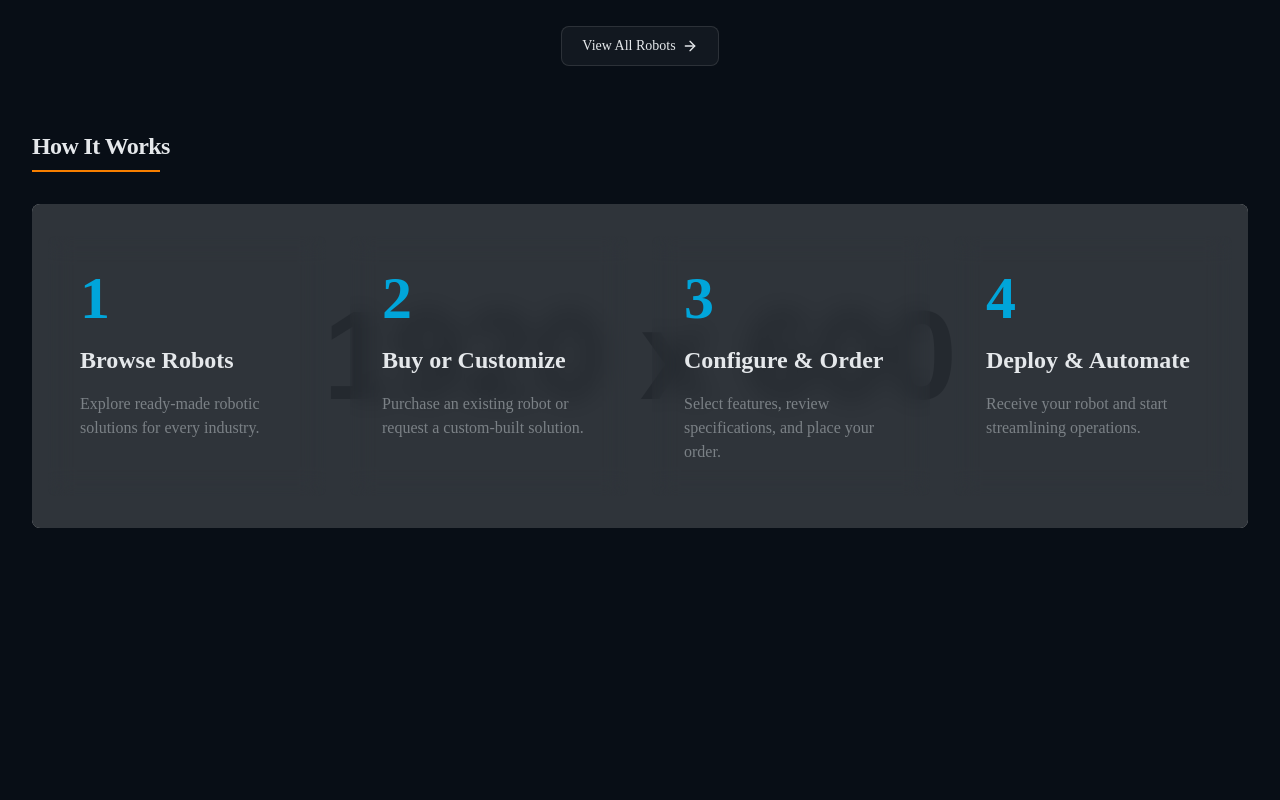
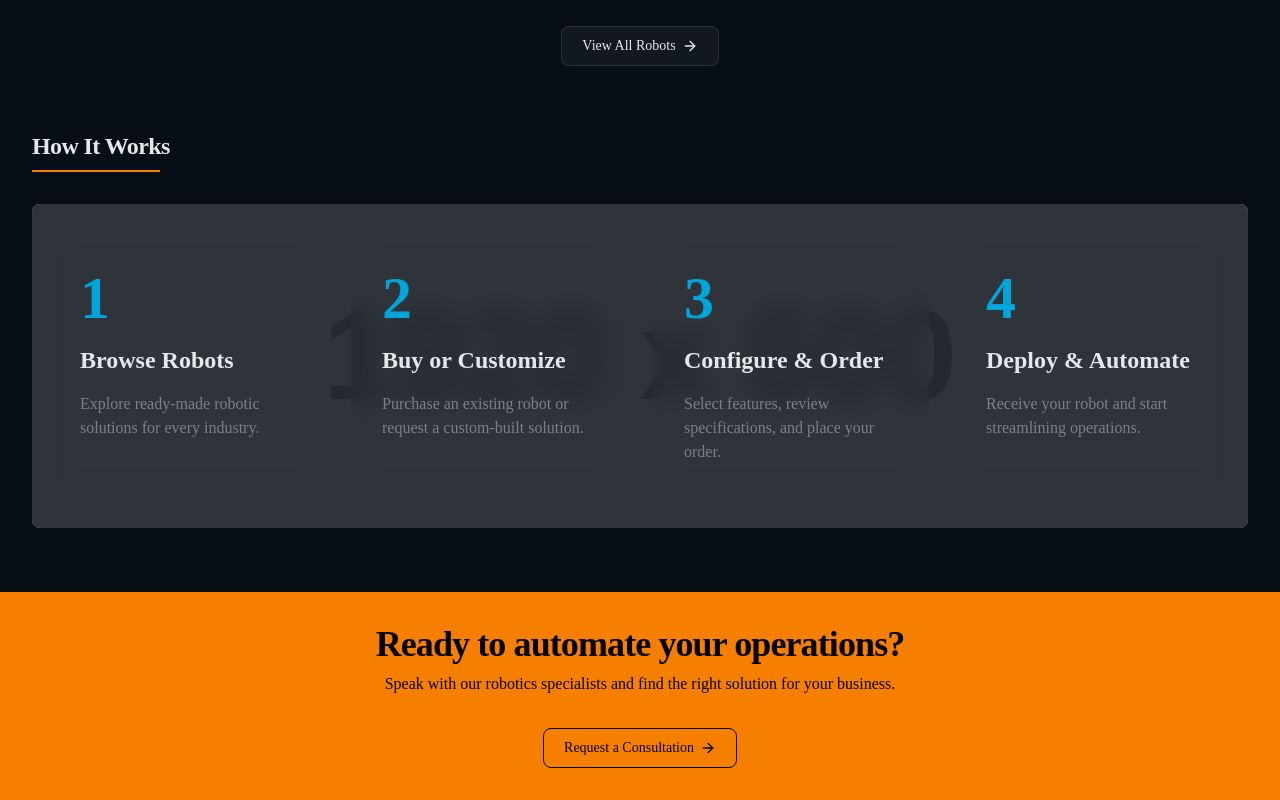
Before and after one commit to Shanxu-techie/robot-marketplace, a Next.js app: page / in a window 1280 px wide. Shown: the part 2730-3530 px from the top of the page. Before the commit the page ends 3322 px from the top, so only its background shows below. Built offline with nearby package versions, Linux system fonts and the light colour scheme.

Commit message:
feat: add cta-banner with custom Button variant

```diff
--- a/src/app/page.tsx
+++ b/src/app/page.tsx
@@ -1,3 +1,4 @@
+import CtaBanner from '@/components/cta-banner'
 import FeaturedRobots from '@/components/featured-robots'
 import Hero from '@/components/hero'
 import HowItWorks from '@/components/how-it-works'
@@ -14,6 +15,7 @@ export default function Home() {
       <Trust />
       <FeaturedRobots />
       <HowItWorks />
+      <CtaBanner />
     </div>
   )
 }
--- /dev/null
+++ b/src/components/cta-banner.tsx
@@ -0,0 +1,17 @@
+import { ArrowRight } from 'lucide-react'
+import { Button } from './ui/button'
+
+export default function CtaBanner() {
+  return (
+    <div className="bg-accent text-accent-foreground">
+      <div className="container mx-auto p-8 flex flex-col justify-center items-center">
+        <h2 className='text-4xl font-bold tracking-tight mb-2'>Ready to automate your operations?</h2>
+        <p>
+          Speak with our robotics specialists and find the right solution for
+          your business.
+        </p>
+        <Button variant="ctaOutline" className='mt-8 border-accent-foreground text-accent-foreground hover:bg-accent-foreground hover:text-accent'>Request a Consultation <ArrowRight /></Button>
+      </div>
+    </div>
+  )
+}
--- a/src/components/ui/button.tsx
+++ b/src/components/ui/button.tsx
@@ -1,57 +1,59 @@
-import * as React from "react"
-import { cva, type VariantProps } from "class-variance-authority"
-import { Slot } from "radix-ui"
+import * as React from 'react'
+import { cva, type VariantProps } from 'class-variance-authority'
+import { Slot } from 'radix-ui'
 
-import { cn } from "@/lib/utils"
+import { cn } from '@/lib/utils'
 
 const buttonVariants = cva(
   "group/button inline-flex shrink-0 items-center justify-center rounded-lg border border-transparent bg-clip-padding text-sm font-medium whitespace-nowrap transition-all outline-none select-none focus-visible:border-ring focus-visible:ring-3 focus-visible:ring-ring/50 active:not-aria-[haspopup]:translate-y-px disabled:pointer-events-none disabled:opacity-50 aria-invalid:border-destructive aria-invalid:ring-3 aria-invalid:ring-destructive/20 dark:aria-invalid:border-destructive/50 dark:aria-invalid:ring-destructive/40 [&_svg]:pointer-events-none [&_svg]:shrink-0 [&_svg:not([class*='size-'])]:size-4",
   {
     variants: {
       variant: {
-        default: "bg-primary text-primary-foreground hover:bg-primary/80",
+        default: 'bg-primary text-primary-foreground hover:bg-primary/80',
         outline:
-          "border-border bg-background hover:bg-muted hover:text-foreground aria-expanded:bg-muted aria-expanded:text-foreground dark:border-input dark:bg-input/30 dark:hover:bg-input/50",
+          'border-border bg-background hover:bg-muted hover:text-foreground aria-expanded:bg-muted aria-expanded:text-foreground dark:border-input dark:bg-input/30 dark:hover:bg-input/50',
         secondary:
-          "bg-secondary text-secondary-foreground hover:bg-[color-mix(in_oklch,var(--secondary),var(--foreground)_5%)] aria-expanded:bg-secondary aria-expanded:text-secondary-foreground",
+          'bg-secondary text-secondary-foreground hover:bg-[color-mix(in_oklch,var(--secondary),var(--foreground)_5%)] aria-expanded:bg-secondary aria-expanded:text-secondary-foreground',
         ghost:
-          "hover:bg-muted hover:text-foreground aria-expanded:bg-muted aria-expanded:text-foreground dark:hover:bg-muted/50",
+          'hover:bg-muted hover:text-foreground aria-expanded:bg-muted aria-expanded:text-foreground dark:hover:bg-muted/50',
         destructive:
-          "bg-destructive/10 text-destructive hover:bg-destructive/20 focus-visible:border-destructive/40 focus-visible:ring-destructive/20 dark:bg-destructive/20 dark:hover:bg-destructive/30 dark:focus-visible:ring-destructive/40",
-        link: "text-primary underline-offset-4 hover:underline",
+          'bg-destructive/10 text-destructive hover:bg-destructive/20 focus-visible:border-destructive/40 focus-visible:ring-destructive/20 dark:bg-destructive/20 dark:hover:bg-destructive/30 dark:focus-visible:ring-destructive/40',
+        link: 'text-primary underline-offset-4 hover:underline',
+        ctaOutline:
+          'border-accent-foreground text-accent-foreground bg-transparent hover:bg-accent-foreground hover:text-accent',
       },
       size: {
         default:
-          "h-10 gap-1.5 px-5 has-data-[icon=inline-end]:pr-2 has-data-[icon=inline-start]:pl-2",
+          'h-10 gap-1.5 px-5 has-data-[icon=inline-end]:pr-2 has-data-[icon=inline-start]:pl-2',
         xs: "h-6 gap-1 rounded-[min(var(--radius-md),10px)] px-2 text-xs in-data-[slot=button-group]:rounded-lg has-data-[icon=inline-end]:pr-1.5 has-data-[icon=inline-start]:pl-1.5 [&_svg:not([class*='size-'])]:size-3",
         sm: "h-7 gap-1 rounded-[min(var(--radius-md),12px)] px-2.5 text-[0.8rem] in-data-[slot=button-group]:rounded-lg has-data-[icon=inline-end]:pr-1.5 has-data-[icon=inline-start]:pl-1.5 [&_svg:not([class*='size-'])]:size-3.5",
-        lg: "h-9 gap-1.5 px-2.5 has-data-[icon=inline-end]:pr-2 has-data-[icon=inline-start]:pl-2",
-        icon: "size-8",
-        "icon-xs":
+        lg: 'h-9 gap-1.5 px-2.5 has-data-[icon=inline-end]:pr-2 has-data-[icon=inline-start]:pl-2',
+        icon: 'size-8',
+        'icon-xs':
           "size-6 rounded-[min(var(--radius-md),10px)] in-data-[slot=button-group]:rounded-lg [&_svg:not([class*='size-'])]:size-3",
-        "icon-sm":
-          "size-7 rounded-[min(var(--radius-md),12px)] in-data-[slot=button-group]:rounded-lg",
-        "icon-lg": "size-9",
+        'icon-sm':
+          'size-7 rounded-[min(var(--radius-md),12px)] in-data-[slot=button-group]:rounded-lg',
+        'icon-lg': 'size-9',
       },
     },
     defaultVariants: {
-      variant: "default",
-      size: "default",
+      variant: 'default',
+      size: 'default',
     },
   }
 )
 
 function Button({
   className,
-  variant = "default",
-  size = "default",
+  variant = 'default',
+  size = 'default',
   asChild = false,
   ...props
-}: React.ComponentProps<"button"> &
+}: React.ComponentProps<'button'> &
   VariantProps<typeof buttonVariants> & {
     asChild?: boolean
   }) {
-  const Comp = asChild ? Slot.Root : "button"
+  const Comp = asChild ? Slot.Root : 'button'
 
   return (
     <Comp
```
